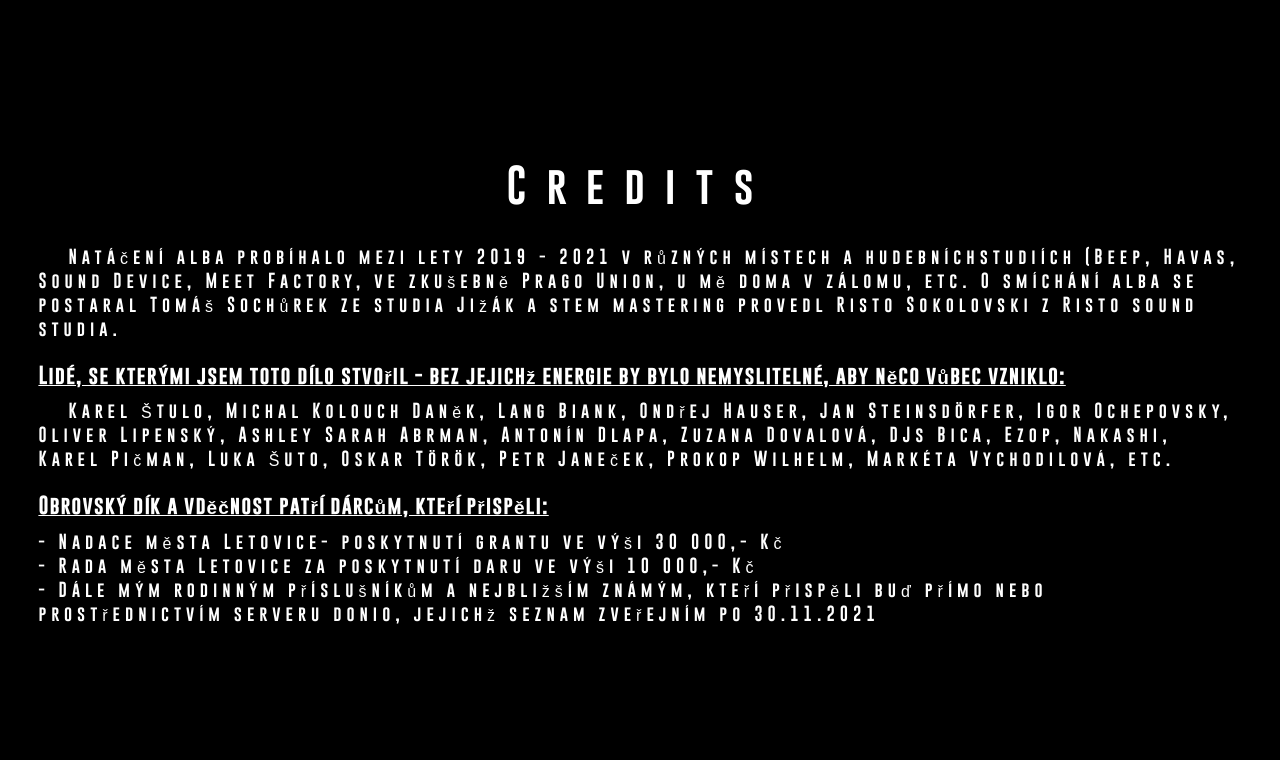
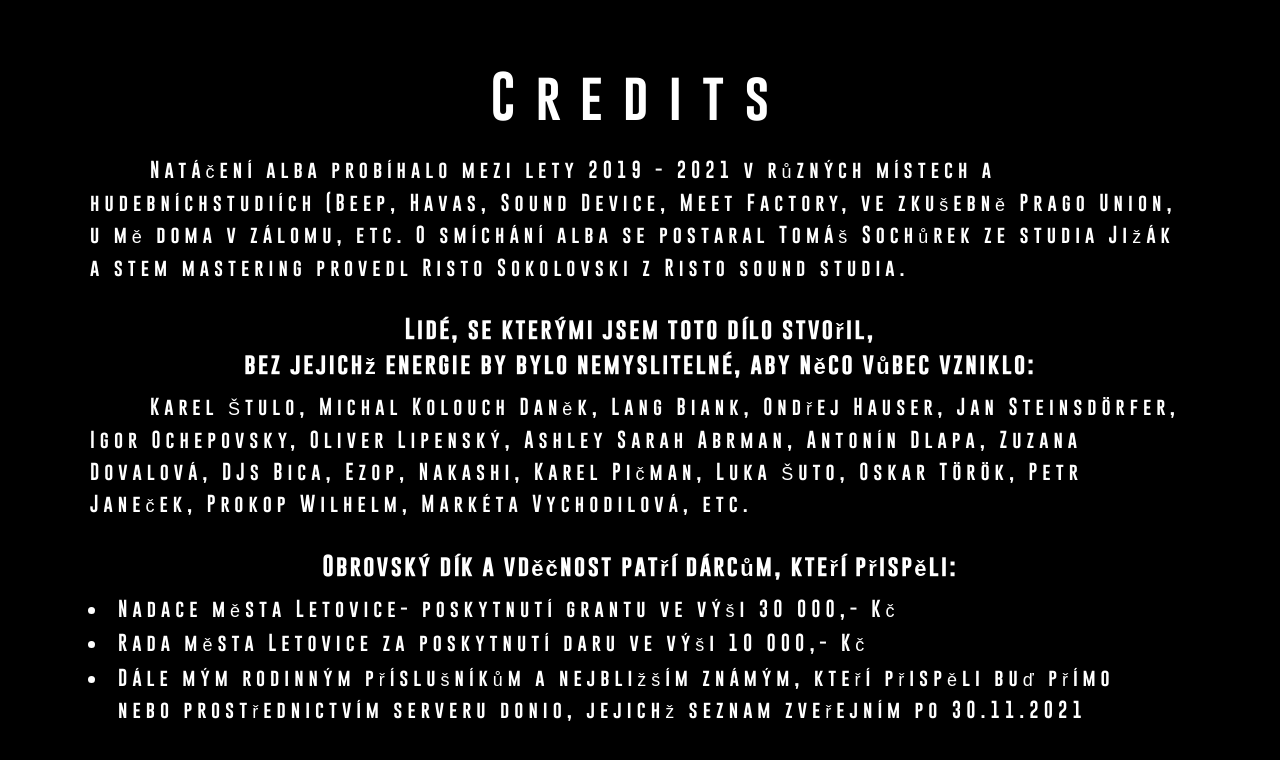
Before and after one commit to Ptrhnk/mcfumes.cz, a Next.js app: page /credits in a window 1280 px wide. Shown: the top 760 px of the page. Built offline with nearby package versions, Linux system fonts and the light colour scheme.

Commit message:
style credits

```diff
--- a/layout/GlobalStyle.js
+++ b/layout/GlobalStyle.js
@@ -8,6 +8,9 @@ export const GlobalStyle = createGlobalStyle`
 
   }
   body {
+    letter-spacing: 1px;
+    box-sizing: border-box;
+    background-color: black;
 
     @font-face {
       font-family: "GoBold";
@@ -24,10 +27,6 @@ export const GlobalStyle = createGlobalStyle`
     font-family: "GoBold", sans-serif;
     font-weight: normal;
     font-style: normal;
-
-    letter-spacing: 1px;
-    box-sizing: border-box;
-    background-color: black;
   }
   *, *::after, *::before {
     margin: 0;
--- a/pages/credits.js
+++ b/pages/credits.js
@@ -1,32 +1,34 @@
 import React from "react";
-
 import styled from "styled-components";
 
 const StyledTitle = styled.h1`
   color: white;
   letter-spacing: 2rem;
-  font-size: 4rem;
-  margin: 3rem 0;
+  font-size: 5rem;
   font-weight: normal;
   width: 100%;
   text-align: center;
+  margin-bottom: 2rem;
+  @media (max-width: 900px) {
+    font-size: 3.5rem;
+  }
+  @media (max-width: 700px) {
+    font-size: 3rem;
+  }
 `;
-
 const PageContainer = styled.div`
-  position: fixed;
+  position: absolute;
   min-height: 100vh;
   width: 100%;
-  background-color: black;
   color: white;
   display: flex;
   flex-direction: column;
   justify-content: center;
   align-items: center;
-  padding: 0 3%;
+  padding: 3rem 3% 4.2rem 3%;
   overflow: auto;
   @media (max-width: 900px) {
     padding: 0 6%;
-    position: absolute;
   }
   @media (max-width: 700px) {
     padding: 0 9%;
@@ -34,24 +36,35 @@ const PageContainer = styled.div`
 `;
 const StyledContent = styled.div`
   flex-direction: column;
-  margin-bottom: 5rem;
+  width: 90%;
+  line-height: 1.8;
+  @media (min-width: 1280px) {
+    width: 110rem;
+  }
+`;
+const StyledHeading = styled.h2`
+  letter-spacing: 2px;
+  font-size: 2.2rem;
+  line-height: 1.6;
+  margin-bottom: 1rem;
+  width: 100%;
+  text-align: center;
 `;
 const StyledParagraph = styled.p`
-  font-size: 1.6rem;
-  text-indent: 3rem;
-  margin-bottom: 2rem;
+  font-size: 1.8rem;
+  text-indent: 6rem;
+  margin-bottom: 2.7rem;
   letter-spacing: 5px;
 `;
-const StyledDonor = styled.p`
-  font-size: 1.6rem;
+const StyledDonor = styled.li`
+  font-size: 1.8rem;
   letter-spacing: 5px;
+  padding-left: 1rem;
+  margin-left: 1.8rem;
+  margin-bottom: 0.2rem;
+  line-height: 1.8;
 `;
-const StyledHeading = styled.h2`
-  letter-spacing: 1px;
-  font-size: 1.9rem;
-  text-decoration: underline;
-  margin-bottom: 1rem;
-`;
+
 const Credits = ({}) => {
   return (
     <PageContainer>
@@ -65,8 +78,9 @@ const Credits = ({}) => {
           Sokolovski z Risto sound studia.
         </StyledParagraph>
         <StyledHeading>
-          Lidé, se kterými jsem toto dílo stvořil - bez jejichž energie by bylo
-          nemyslitelné, aby něco vůbec vzniklo:
+          Lidé, se kterými jsem toto dílo stvořil,
+          <br />
+          bez jejichž energie by bylo nemyslitelné, aby něco vůbec vzniklo:
         </StyledHeading>
         <StyledParagraph>
           Karel Štulo, Michal Kolouch Daněk, Lang Biank, Ondřej Hauser, Jan
@@ -78,17 +92,21 @@ const Credits = ({}) => {
         <StyledHeading>
           Obrovský dík a vděčnost patří dárcům, kteří přispěli:
         </StyledHeading>
+        <ul>
           <StyledDonor>
-          - Nadace města Letovice- poskytnutí grantu ve výši 30 000,- Kč
+            Nadace města Letovice- poskytnutí grantu ve výši 30 000,- Kč
           </StyledDonor>
           <StyledDonor>
-          - Rada města Letovice za poskytnutí daru ve výši 10 000,- Kč
+            Rada města Letovice za poskytnutí daru ve výši 10 000,- Kč
           </StyledDonor>
           <StyledDonor>
-          - Dále mým rodinným příslušníkům a nejbližším známým, kteří přispěli
-          buď přímo nebo prostřednictvím serveru donio, jejichž seznam zveřejním
-          po 30.11.2021
+            Dále mým rodinným příslušníkům a nejbližším známým, kteří přispěli
+            buď přímo
+            <br />
+            nebo prostřednictvím serveru donio, jejichž seznam zveřejním po
+            30.11.2021
           </StyledDonor>
+        </ul>
       </StyledContent>
     </PageContainer>
   );
```
Also changed, not shown: public/fonts/gobold/Gobold_Extra1.otf (renamed from public/fonts/gobold/Gobold Extra1.otf), public/fonts/gobold/Gobold_Extra2.otf (renamed from public/fonts/gobold/Gobold Extra2.otf). Lines whose indentation alone changed are shown as unchanged.
